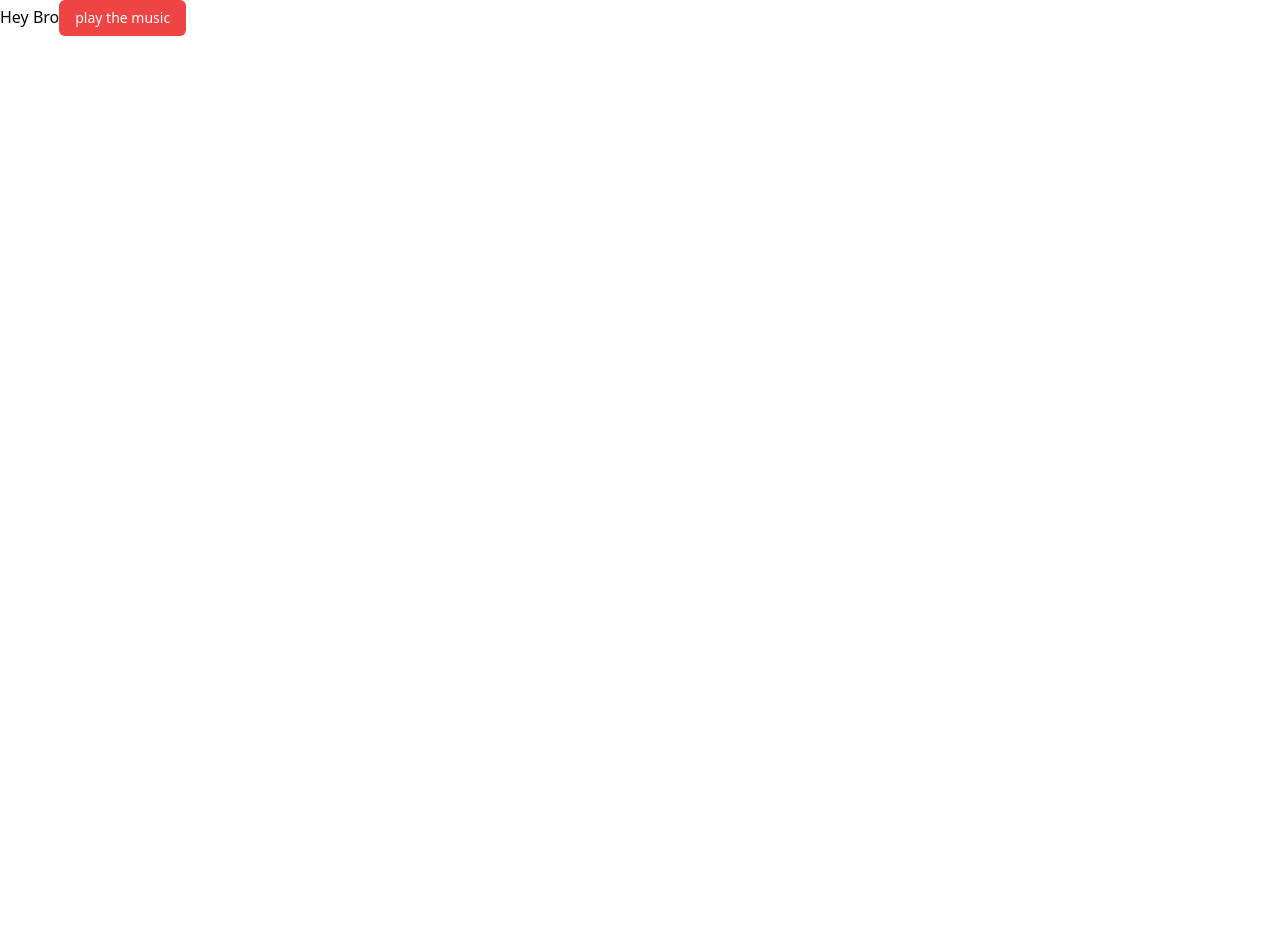
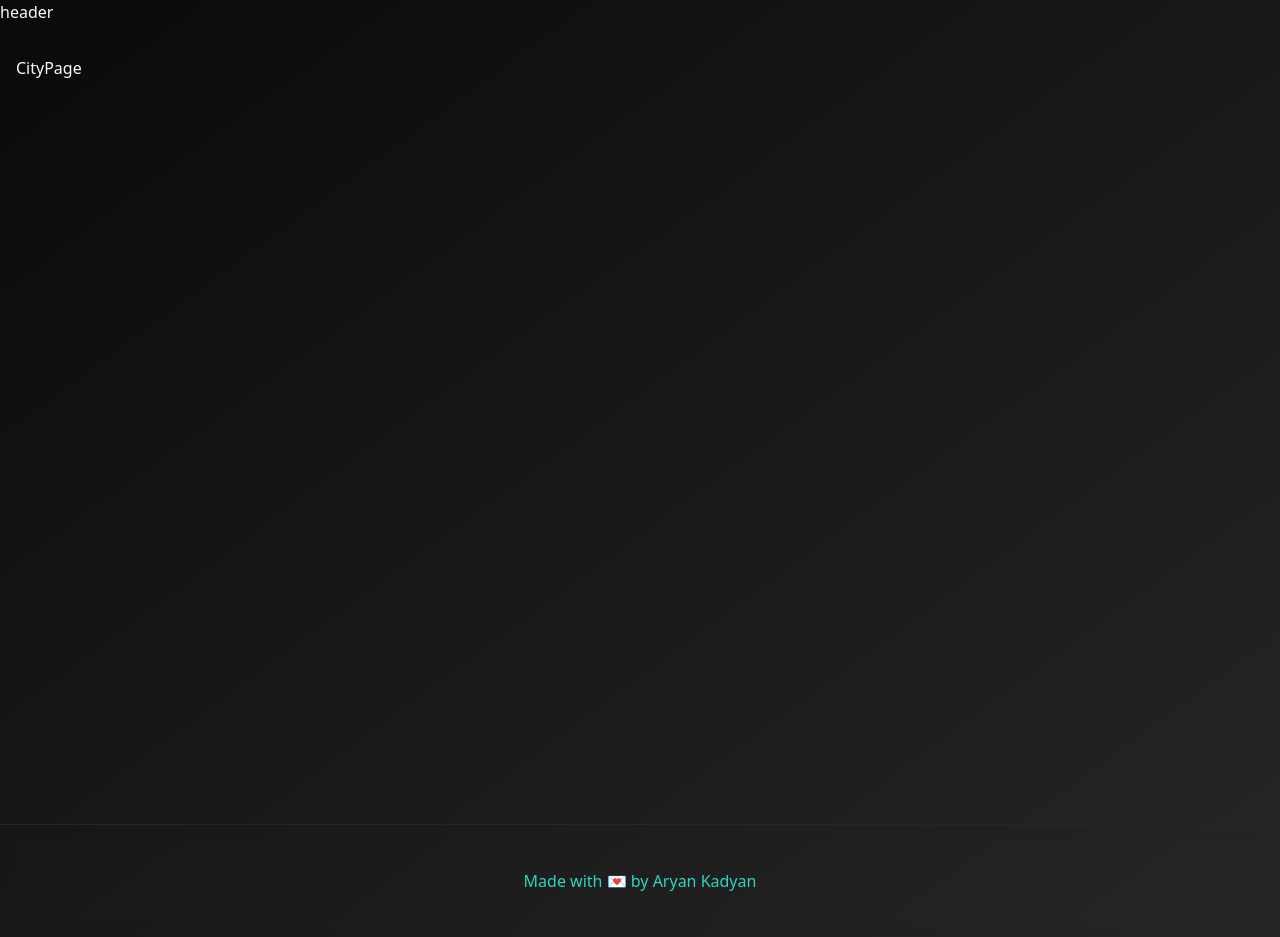
Before and after one commit to Aryankadyan/Nimbus, a React (Vite) app: page /city/1 in a window 1280 px wide. Before the commit the page ends 800 px from the top, so only its background shows below. Built offline with nearby package versions, Linux system fonts and the light colour scheme.

Commit message:
app routes and layout

```diff
--- a/package.json
+++ b/package.json
@@ -23,6 +23,7 @@
     "postcss": "^8.5.3",
     "react": "^19.0.0",
     "react-dom": "^19.0.0",
+    "react-router-dom": "^7.5.0",
     "sonner": "^2.0.3",
     "tailwind-merge": "^3.2.0",
     "tailwindcss": "^3.4.17",
--- a/src/App.tsx
+++ b/src/App.tsx
@@ -1,12 +1,23 @@
+import { BrowserRouter, Route, Routes } from 'react-router-dom'
 import './App.css'
-import { Button } from './components/ui/button'
+import  Layout  from './components/layout'
+import { ThemeProvider } from './context/theme-provider'
+import WeatherDash from './pages/weather-dash'
+import CityPage from './pages/city-page'
 
 function App(){
   return (
-    <div>
-      Hey Bro
-      <Button variant="destructive">play the music</Button>
-    </div>
+   <BrowserRouter>
+   <ThemeProvider defaultTheme='dark'>
+   <Layout>
+    <Routes>
+      <Route path='/' element={<WeatherDash/>}/>
+      <Route path='/city/:cityName' element={<CityPage/>}/>
+    </Routes>
+    </Layout>
+   </ThemeProvider>
+   </BrowserRouter>
+
 
   )
 }
--- /dev/null
+++ b/src/components/layout.tsx
@@ -0,0 +1,19 @@
+import type { PropsWithChildren } from "react"
+
+const Layout = ({children}: PropsWithChildren) => {
+  return (
+    <div className="bg-gradient-to-br from-background to-muted">
+        header
+        <main className="min-h-screen container mx-auto px-4 py-8">
+            {children}
+        </main>
+        <footer className="border-t backdrop-blur py-11">
+            <div className="container mx-auto px-4 text-center text-teal-400">
+                <p>Made with 💌 by Aryan Kadyan</p>
+            </div>
+        </footer>
+    </div>
+  )
+}
+
+export default Layout
--- /dev/null
+++ b/src/context/theme-provider.tsx
@@ -0,0 +1,73 @@
+import { createContext, useContext, useEffect, useState } from "react"
+
+type Theme = "dark" | "light" | "system"
+
+type ThemeProviderProps = {
+  children: React.ReactNode
+  defaultTheme?: Theme
+  storageKey?: string
+}
+
+type ThemeProviderState = {
+  theme: Theme
+  setTheme: (theme: Theme) => void
+}
+
+const initialState: ThemeProviderState = {
+  theme: "system",
+  setTheme: () => null,
+}
+
+const ThemeProviderContext = createContext<ThemeProviderState>(initialState)
+
+export function ThemeProvider({
+  children,
+  defaultTheme = "system",
+  storageKey = "vite-ui-theme",
+  ...props
+}: ThemeProviderProps) {
+  const [theme, setTheme] = useState<Theme>(
+    () => (localStorage.getItem(storageKey) as Theme) || defaultTheme
+  )
+
+  useEffect(() => {
+    const root = window.document.documentElement
+
+    root.classList.remove("light", "dark")
+
+    if (theme === "system") {
+      const systemTheme = window.matchMedia("(prefers-color-scheme: dark)")
+        .matches
+        ? "dark"
+        : "light"
+
+      root.classList.add(systemTheme)
+      return
+    }
+
+    root.classList.add(theme)
+  }, [theme])
+
+  const value = {
+    theme,
+    setTheme: (theme: Theme) => {
+      localStorage.setItem(storageKey, theme)
+      setTheme(theme)
+    },
+  }
+
+  return (
+    <ThemeProviderContext.Provider {...props} value={value}>
+      {children}
+    </ThemeProviderContext.Provider>
+  )
+}
+
+export const useTheme = () => {
+  const context = useContext(ThemeProviderContext)
+
+  if (context === undefined)
+    throw new Error("useTheme must be used within a ThemeProvider")
+
+  return context
+}
--- /dev/null
+++ b/src/pages/city-page.tsx
@@ -0,0 +1,8 @@
+
+const CityPage = () => {
+  return (
+    <div>CityPage</div>
+  )
+}
+
+export default CityPage
--- /dev/null
+++ b/src/pages/weather-dash.tsx
@@ -0,0 +1,8 @@
+
+const WeatherDash = () => {
+  return (
+    <div>WeatherDashboard</div>
+  )
+}
+
+export default WeatherDash
```
Also changed, not shown: 1 other file (tests, documents, lock files or other folders).
